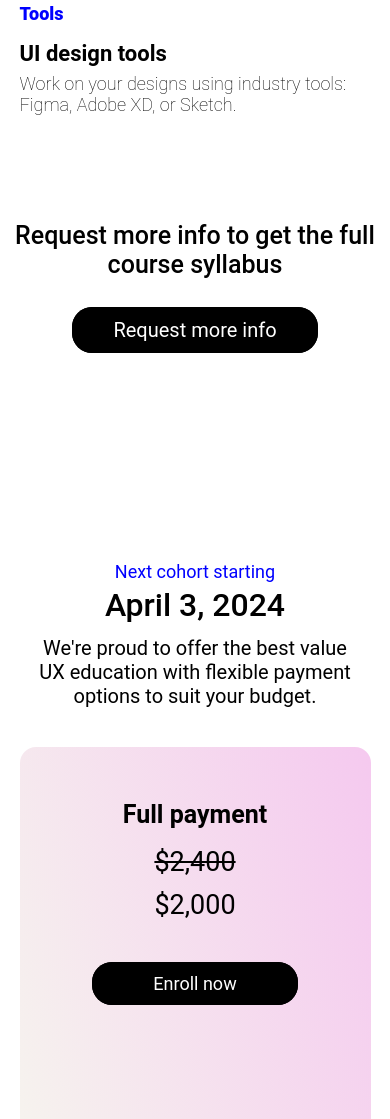
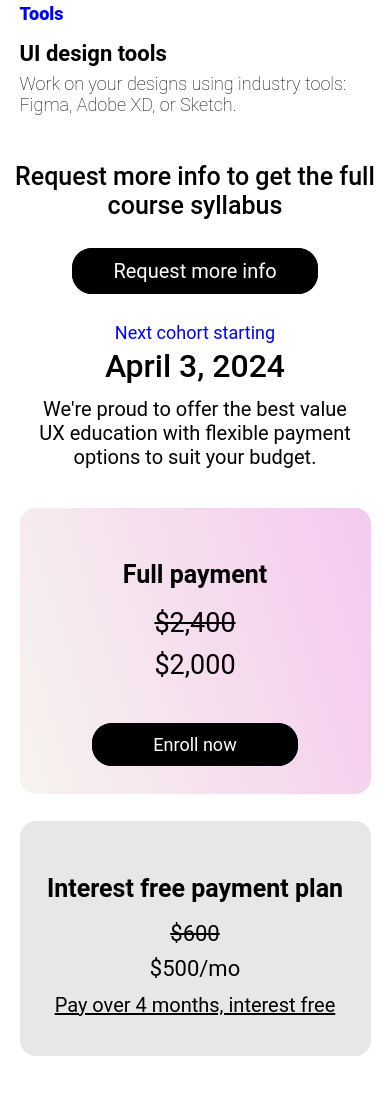
Before and after one commit to Rohanidangi4/UX-UI_Website.io, a plain HTML site: page index.html in a window 390 px wide. Shown: the part 8061-9180 px from the top of the page. Drawn offline with Linux system fonts and the light colour scheme.

Commit message:
Update style.css

```diff
--- a/style.css
+++ b/style.css
@@ -486,7 +486,8 @@ padding-top: 2%;
 }
 .cohort2{
     width: 60%;
-    min-height: 50vh;
+    min-height: auto;
+
     margin-left: auto;
     margin-right: auto;
     margin-top: 5%;
@@ -497,13 +498,17 @@ padding-top: 2%;
 .cohort3{
     width: 45%;
     background: linear-gradient(72deg, var(--token-358ee009-7cb7-4434-9be3-383d30a81810, #f6f4ee) 0%, #f5c9ef 100%);
-    height: 50vh;
+    height: auto;
+          padding-bottom: 10%;
+
     border-radius: 16px;
 }
 .cohort4{
     width: 45%;
     background-color: #f6f4ee;
-    height: 50vh;
+    height: auto;
+            padding-bottom: 10%;
+
     background-color: var(--token-eb13911e-0e46-45df-b063-ffd9f17aeac1, #e7e7e9);
     border-radius: 16px;
 }
@@ -542,7 +547,7 @@ padding-top: 2%;
     padding-bottom: 2%;
 }
 .cohort4 p{
-    font-size: 27px;
+    font-size: 22px;
     color: black;
 }
 .info{
@@ -846,7 +851,7 @@ margin-bottom: 20%;
 }
 .syllabus h1{
     font-size: 25px;
-    padding-top: 20%;
+    padding-top: 5%;
 }
 .syllabus1{
     margin-top: 10%;
@@ -856,9 +861,7 @@ margin-bottom: 20%;
         color: black;
         font-size: 20px;
       }
-      .syllabus{
-        min-height: 45vh;
-      }
+
       .cohort .cohort1{
         width: 80%;
         padding-top: 3%;
```
